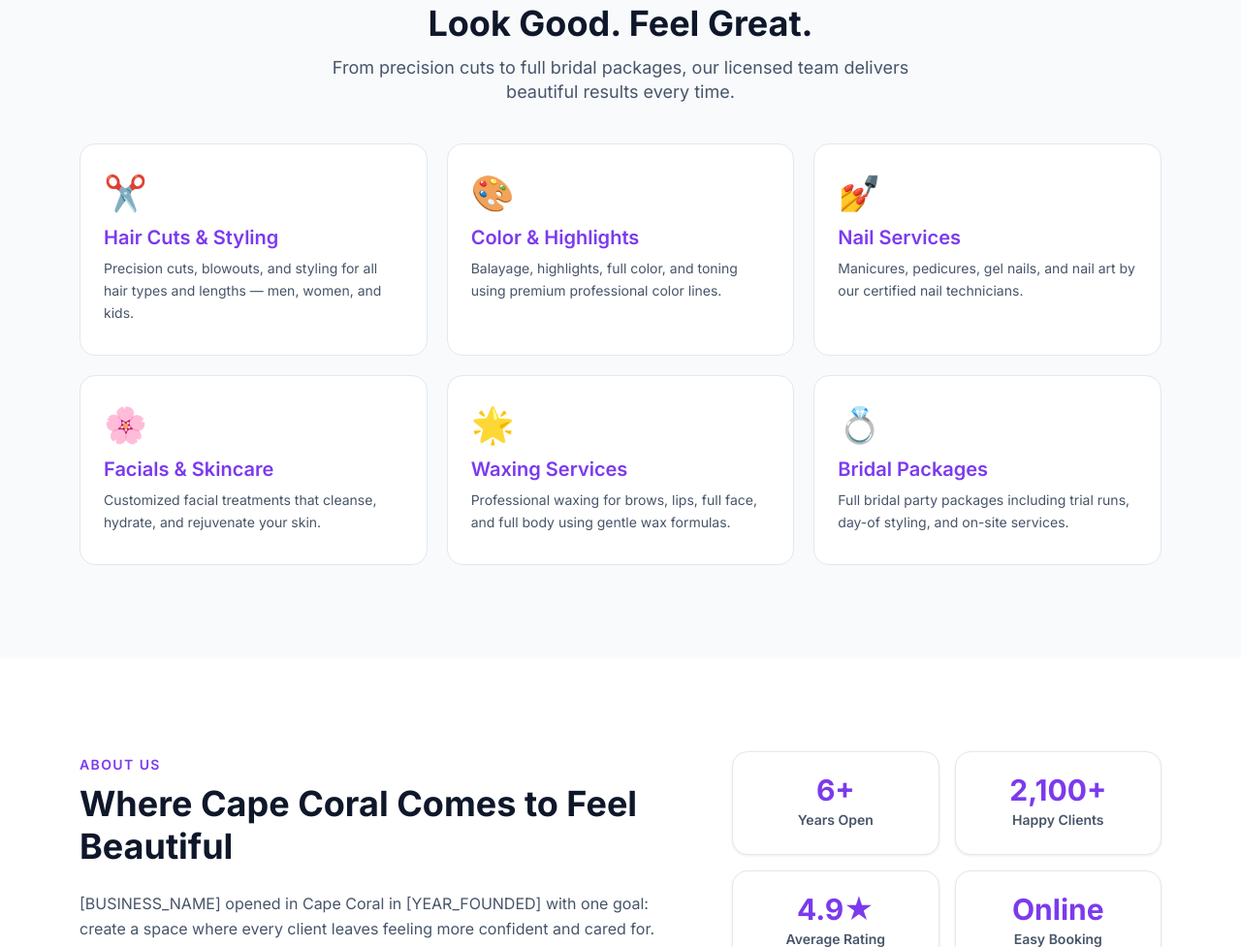
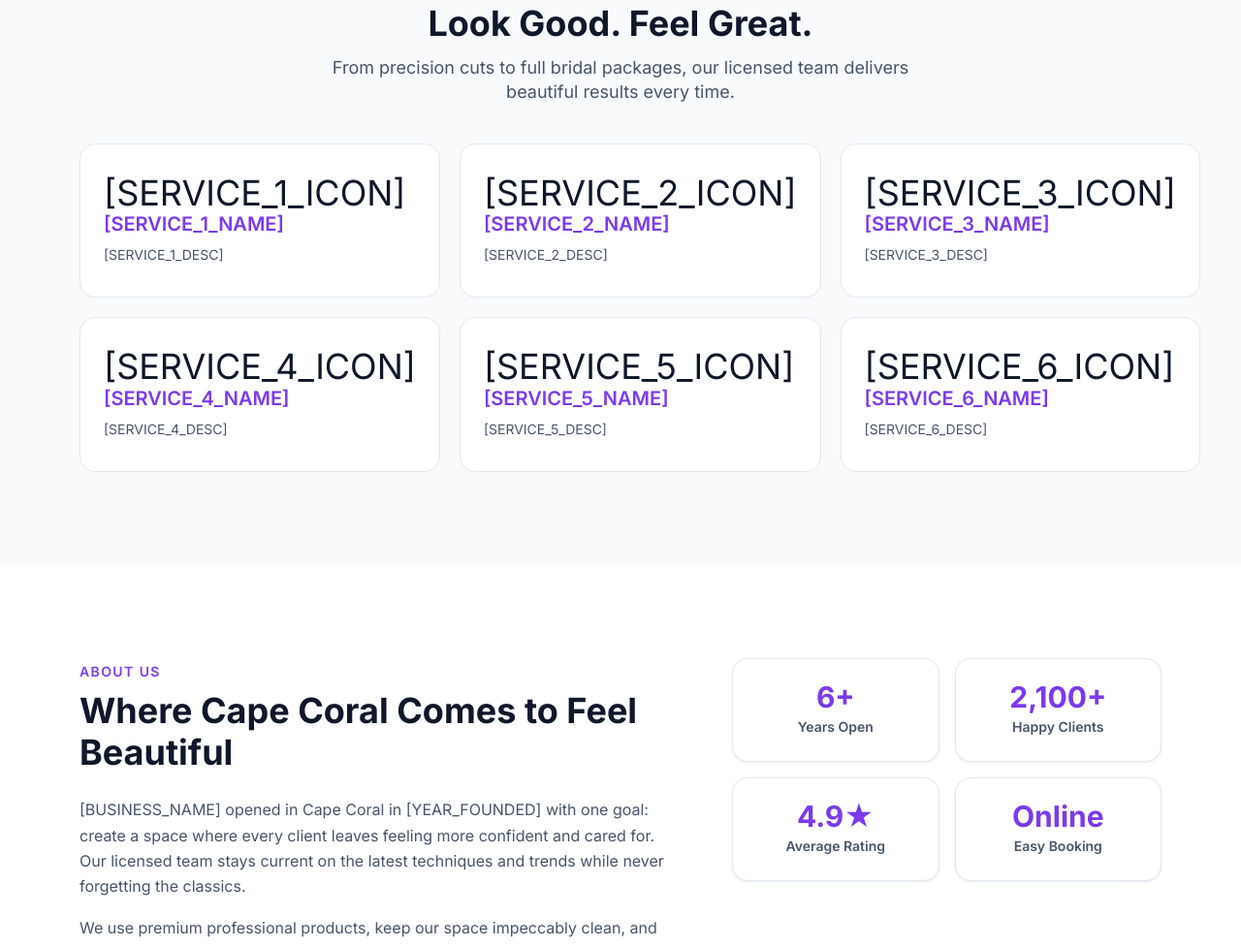
Before and after one commit to MeanderWeb/template-salon, a plain HTML site: page index.html in a window 1280 px wide. Shown: the part 940-1917 px from the top of the page at 97% size. Drawn offline with Linux system fonts and the light colour scheme.

Commit message:
Add tokenized service cards for dynamic generation

```diff
--- a/index.html
+++ b/index.html
@@ -112,35 +112,35 @@
       <p class="section-subtitle">From precision cuts to full bridal packages, our licensed team delivers beautiful results every time.</p>
     </div>
     <div class="services-grid">
-      <div class="service-card">
-        <div class="service-icon">✂️</div>
-        <h3>Hair Cuts &amp; Styling</h3>
-        <p>Precision cuts, blowouts, and styling for all hair types and lengths — men, women, and kids.</p>
+      <div class="service-card" data-service="1">
+        <span class="service-icon">[SERVICE_1_ICON]</span>
+        <h3 class="service-name">[SERVICE_1_NAME]</h3>
+        <p class="service-desc">[SERVICE_1_DESC]</p>
       </div>
-      <div class="service-card">
-        <div class="service-icon">🎨</div>
-        <h3>Color &amp; Highlights</h3>
-        <p>Balayage, highlights, full color, and toning using premium professional color lines.</p>
+      <div class="service-card" data-service="2">
+        <span class="service-icon">[SERVICE_2_ICON]</span>
+        <h3 class="service-name">[SERVICE_2_NAME]</h3>
+        <p class="service-desc">[SERVICE_2_DESC]</p>
       </div>
-      <div class="service-card">
-        <div class="service-icon">💅</div>
-        <h3>Nail Services</h3>
-        <p>Manicures, pedicures, gel nails, and nail art by our certified nail technicians.</p>
+      <div class="service-card" data-service="3">
+        <span class="service-icon">[SERVICE_3_ICON]</span>
+        <h3 class="service-name">[SERVICE_3_NAME]</h3>
+        <p class="service-desc">[SERVICE_3_DESC]</p>
       </div>
-      <div class="service-card">
-        <div class="service-icon">🌸</div>
-        <h3>Facials &amp; Skincare</h3>
-        <p>Customized facial treatments that cleanse, hydrate, and rejuvenate your skin.</p>
+      <div class="service-card" data-service="4">
+        <span class="service-icon">[SERVICE_4_ICON]</span>
+        <h3 class="service-name">[SERVICE_4_NAME]</h3>
+        <p class="service-desc">[SERVICE_4_DESC]</p>
       </div>
-      <div class="service-card">
-        <div class="service-icon">🌟</div>
-        <h3>Waxing Services</h3>
-        <p>Professional waxing for brows, lips, full face, and full body using gentle wax formulas.</p>
+      <div class="service-card" data-service="5">
+        <span class="service-icon">[SERVICE_5_ICON]</span>
+        <h3 class="service-name">[SERVICE_5_NAME]</h3>
+        <p class="service-desc">[SERVICE_5_DESC]</p>
       </div>
-      <div class="service-card">
-        <div class="service-icon">💍</div>
-        <h3>Bridal Packages</h3>
-        <p>Full bridal party packages including trial runs, day-of styling, and on-site services.</p>
+      <div class="service-card" data-service="6">
+        <span class="service-icon">[SERVICE_6_ICON]</span>
+        <h3 class="service-name">[SERVICE_6_NAME]</h3>
+        <p class="service-desc">[SERVICE_6_DESC]</p>
       </div>
     </div>
   </div>
@@ -345,6 +345,13 @@
   document.querySelectorAll('.since-year').forEach(el => {
     if (!el.textContent.trim()) el.closest('.since').remove();
   });
+
+  document.querySelectorAll('.service-card').forEach(card => {
+    const name = card.querySelector('.service-name');
+    if (!name || !name.textContent.trim()) {
+      card.style.display = 'none';
+    }
+  });
 </script>
 </body>
 </html>
```
